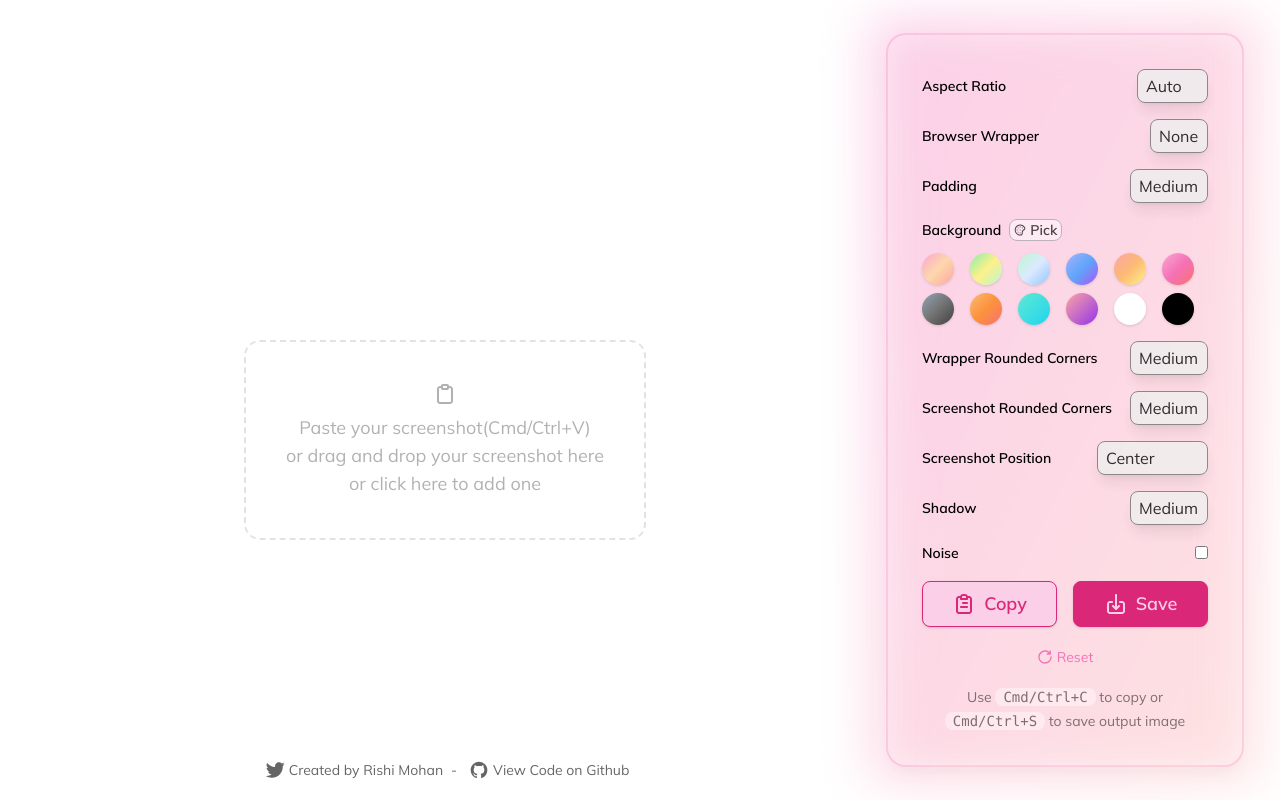
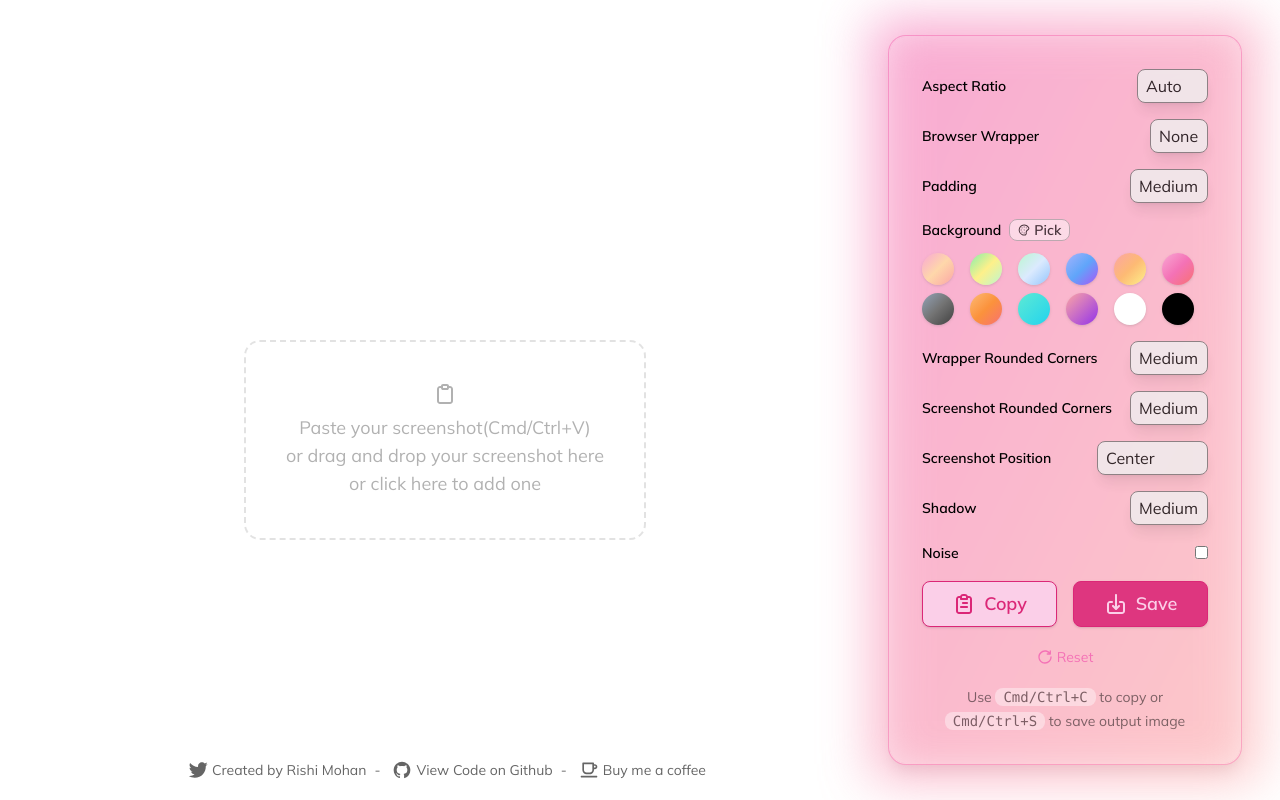
Before and after one commit to rishimohan/pika, a Next.js app: page / in a window 1280 px wide. Built offline with nearby package versions, Linux system fonts and the light colour scheme.

Commit message:
Added buy coffee link, updates to dark mode neon

```diff
--- a/components/main.js
+++ b/components/main.js
@@ -10,6 +10,7 @@ import {
   TwitterIcon,
   GithubIcon,
   ColorPickerIcon,
+  CoffeeIcon,
 } from "ui/icons";
 
 const isValidHexColor = "^#([A-Fa-f0-9]{6}|[A-Fa-f0-9]{3})$";
@@ -248,7 +249,7 @@ export default function Main() {
                   id="startColorPicker"
                   type="color"
                   className="absolute top-0 left-0 w-12 h-12 rounded-full opacity-0 cursor-pointer"
-                  value={options.customTheme.colorStart || "#000000"}
+                  value={options.customTheme.colorStart || "#222"}
                   onChange={(e) =>
                     setOptions({
                       ...options,
@@ -261,10 +262,10 @@ export default function Main() {
                 />
                 <label
                   style={{
-                    backgroundColor: options?.customTheme?.colorStart || "#111",
+                    backgroundColor: options?.customTheme?.colorStart || "#222",
                   }}
                   htmlFor="startColorPicker"
-                  className="left-0 flex items-center justify-center w-12 w-full h-12 h-full rounded-full pointer-events-none text-white/50 group-hover:scale-[1.1] duration-100"
+                  className="left-0 flex items-center justify-center w-12 h-12 rounded-full pointer-events-none text-white/50 group-hover:scale-[1.1] duration-100"
                 >
                   <span className="font-mono text-xs text-white/80 drop-shadow">
                     Pick
@@ -309,7 +310,7 @@ export default function Main() {
                   id="startColorPicker"
                   type="color"
                   className="absolute top-0 left-0 w-12 h-12 rounded-full opacity-0 cursor-pointer"
-                  value={options.customTheme.colorEnd || "#000000"}
+                  value={options.customTheme.colorEnd || "#222"}
                   onChange={(e) =>
                     setOptions({
                       ...options,
@@ -322,7 +323,7 @@ export default function Main() {
                 />
                 <label
                   style={{
-                    backgroundColor: options?.customTheme?.colorEnd || "#111",
+                    backgroundColor: options?.customTheme?.colorEnd || "#222",
                   }}
                   htmlFor="startColorPicker"
                   className="left-0 flex items-center justify-center w-12  h-12 rounded-full pointer-events-none text-white/50 group-hover:scale-[1.1] duration-100"
@@ -370,10 +371,10 @@ export default function Main() {
       <div className="sticky top-0 flex items-center lg:min-h-screen">
         <div
           className={classnames(
-            "p-6 lg:p-8 h-auto bg-white/90 dark:bg-[#000]/70 rounded-2xl ring-2 ring-pink-300 dark:ring-red-900/20 ring-offset-[2px] ring-offset-white dark:ring-offset-black shadow-lg shadow-gray-200 dark:shadow-black lg:max-h-screen w-full relative lg:min-h-[650px] mt-10 lg:mt-0"
+            "p-6 lg:p-8 h-auto bg-white/90 dark:bg-pink-600/60 rounded-2xl ring-1 ring-pink-300 dark:ring-pink-200/50 ring-offset-1 ring-offset-white dark:ring-offset-red-800 shadow-lg shadow-gray-200 dark:shadow-black lg:max-h-screen w-full relative lg:min-h-[650px] mt-10 lg:mt-0"
           )}
         >
-          <div className="absolute inset-0 w-full lg:h-full bg-gradient-to-br from-pink-200 dark:from-red-800/40 to-red-100 dark:to-pink-800/60 blur-xl dark:blur-2xl lg:scale-y-[1.05] scale-100 lg:scale-x-[1.1] lg:max-h-[calc(100vh-60px)] transform-gpu" />
+          <div className="absolute inset-0 w-full lg:h-full bg-gradient-to-br from-pink-400 dark:from-pink-500 dark:to-red-800 to-red-300 blur-xl dark:blur-md lg:scale-y-[1.05] scale-100 lg:scale-x-[1.1] dark:lg:scale-[1.05] lg:max-h-[calc(100vh-60px)] transform-gpu opacity-60" />
           <div className="relative flex flex-row flex-wrap items-start justify-start space-y-5 lg:items-start lg:flex-col lg:space-y-4">
             <div className="flex items-center justify-between w-full">
               <div className="text-sm font-semibold dark:text-white">
@@ -435,7 +436,7 @@ export default function Main() {
                 <div className="relative">
                   <div
                     onClick={() => setBGPicker(!bgPicker)}
-                    className="flex items-center px-1 ml-2 border border-gray-400 rounded-lg cursor-pointer bg-white/70 opacity-70 hover:opacity-100 dark:bg-gray-900/20 dark:border-gray-600 dark:text-gray-300"
+                    className="flex items-center px-2 ml-2 border border-gray-400 rounded-lg cursor-pointer bg-white/70 opacity-70 hover:opacity-100 dark:bg-pink-900/80 dark:border-red-600 dark:text-gray-300"
                   >
                     <span className="w-3 h-3 mr-1">{ColorPickerIcon}</span>
                     Pick
@@ -460,7 +461,7 @@ export default function Main() {
                 ].map((theme) => (
                   <div
                     key={theme}
-                    className={`cursor-pointer shadow dark:shadow-black/80 shadow-gray-500/20 w-8 h-8 rounded-full ${theme}`}
+                    className={`cursor-pointer shadow dark:shadow-black/20 shadow-gray-500/20 w-8 h-8 rounded-full ${theme}`}
                     onClick={() => {
                       setOptions({
                         ...options,
@@ -572,7 +573,7 @@ export default function Main() {
                 Copy
               </div>
               <div
-                className="flex items-center justify-center px-4 py-2 hover:scale-[1.03] duration-200 text-base lg:text-lg font-semibold bg-pink-600 dark:bg-pink-800 text-pink-200 rounded-lg shadow cursor-pointer border border-pink-600 w-full ml-4"
+                className="flex items-center justify-center px-4 py-2 hover:scale-[1.03] duration-200 text-base lg:text-lg font-semibold bg-pink-600/90 dark:bg-pink-600/90 text-pink-200 rounded-lg shadow cursor-pointer border border-pink-600 w-full ml-4"
                 title="Use Ctrl/Cmd + S to save the image"
                 onClick={saveImage}
               >
@@ -661,7 +662,7 @@ export default function Main() {
       <a
         href="https://twitter.com/thelifeofrishi"
         target="_blank"
-        className="flex items-center mb-2 hover:underline lg:mb-0"
+        className="flex items-center hover:underline"
       >
         <span className="w-5 h-5 mx-1">{TwitterIcon}</span>
         Created by Rishi Mohan
@@ -670,10 +671,19 @@ export default function Main() {
       <a
         href="https://github.com/rishimohan/pika"
         target="_blank"
-        className="flex items-center hover:underline"
+        className="flex items-center mt-2 hover:underline lg:mt-0"
       >
         <span className="w-5 h-5 mx-1">{GithubIcon}</span>
         View Code on Github
+      </a>
+      <span className="hidden px-2 lg:block">-</span>
+      <a
+        href="https://www.buymeacoffee.com/thelifeofrishi"
+        target="_blank"
+        className="flex items-center mt-2 hover:underline lg:mt-0"
+      >
+        <span className="w-5 h-5 mx-1">{CoffeeIcon}</span>
+        Buy me a coffee
       </a>
     </div>
   );
--- a/ui/icons.js
+++ b/ui/icons.js
@@ -141,3 +141,17 @@ export const ColorPickerIcon = (
     />
   </svg>
 );
+
+export const CoffeeIcon = (
+  <svg
+    width="100%"
+    height="100%"
+    viewBox="0 0 24 24"
+    fill="currentColor"
+    xmlns="http://www.w3.org/2000/svg"
+  >
+    <path
+      d="M9 17H13C14.3261 17 15.5979 16.4732 16.5355 15.5355C17.4732 14.5979 18 13.3261 18 12V11H19C19.7956 11 20.5587 10.6839 21.1213 10.1213C21.6839 9.55871 22 8.79565 22 8C22 7.20435 21.6839 6.44129 21.1213 5.87868C20.5587 5.31607 19.7956 5 19 5H18V4C18 3.73478 17.8946 3.48043 17.7071 3.29289C17.5196 3.10536 17.2652 3 17 3H5C4.73478 3 4.48043 3.10536 4.29289 3.29289C4.10536 3.48043 4 3.73478 4 4V12C4 13.3261 4.52678 14.5979 5.46447 15.5355C6.40215 16.4732 7.67392 17 9 17ZM18 7H19C19.2652 7 19.5196 7.10536 19.7071 7.29289C19.8946 7.48043 20 7.73478 20 8C20 8.26522 19.8946 8.51957 19.7071 8.70711C19.5196 8.89464 19.2652 9 19 9H18V7ZM6 5H16V12C16 12.7956 15.6839 13.5587 15.1213 14.1213C14.5587 14.6839 13.7956 15 13 15H9C8.20435 15 7.44129 14.6839 6.87868 14.1213C6.31607 13.5587 6 12.7956 6 12V5ZM21 19H3C2.73478 19 2.48043 19.1054 2.29289 19.2929C2.10536 19.4804 2 19.7348 2 20C2 20.2652 2.10536 20.5196 2.29289 20.7071C2.48043 20.8946 2.73478 21 3 21H21C21.2652 21 21.5196 20.8946 21.7071 20.7071C21.8946 20.5196 22 20.2652 22 20C22 19.7348 21.8946 19.4804 21.7071 19.2929C21.5196 19.1054 21.2652 19 21 19Z"
+    />
+  </svg>
+);
```
